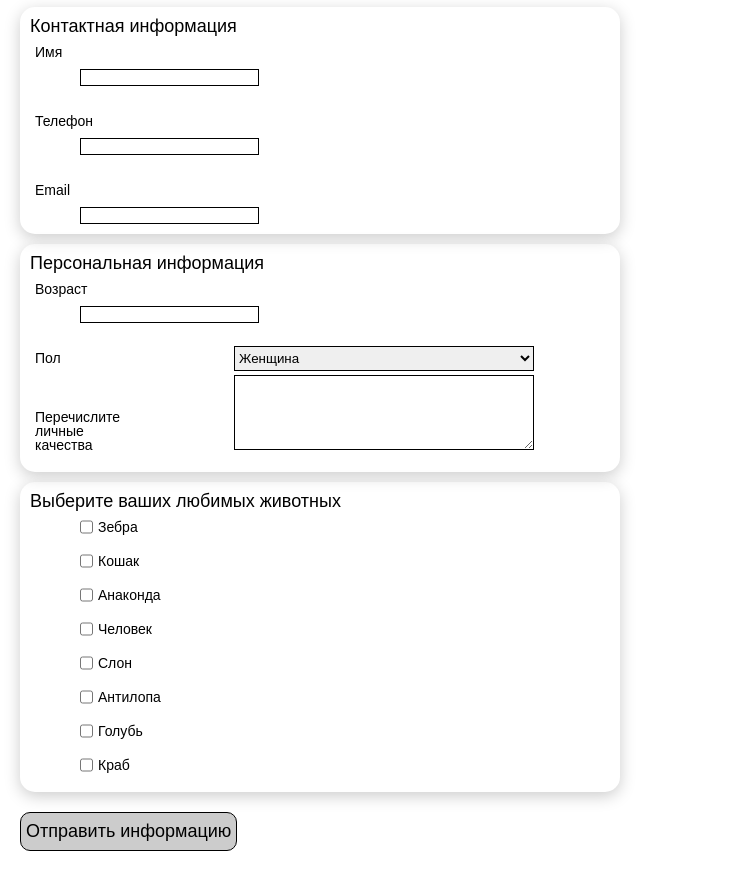
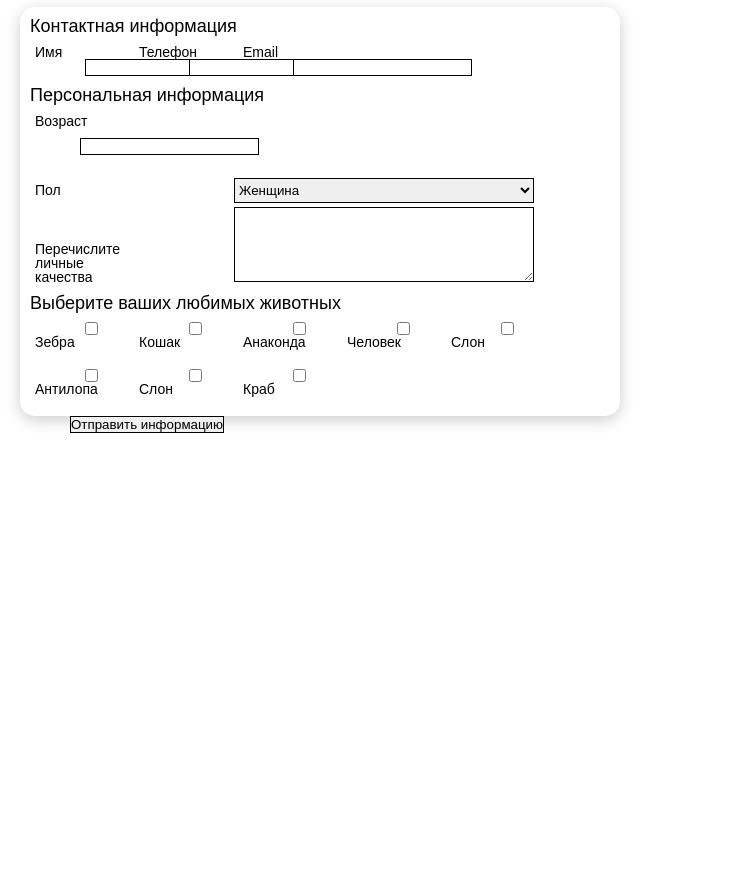
Before and after one commit to vikktoriiaa/lesson, a plain HTML site: page index.html in a window 1280 px wide. Shown: the part 119-990 px from the top of the page, without its empty margins (0-737 px from the left). After the commit the page ends 800 px from the top, so only its background shows below. Drawn offline with Linux system fonts and the light colour scheme; a web font is replaced by a local one.

Commit message:
index.html

```diff
--- a/index.html
+++ b/index.html
@@ -8,26 +8,21 @@
 </head>
 <body>
   <h1 class="content__title">Форма заявки на работу в зоопарке</h1>
-    <p class="content__text">Пожалуйста, заполните форму. Обязательные поля помечены </p>
-    <form class="contact">
-      <fieldset class="contact">
-        <legend>Контактная информация</legend>
-        <label for="name">Имя</label>
-        <input id="name" type="text" required><br>
+    <p class="content__text">Пожалуйста, заполните форму. Обязательные поля помечены</p>
+
+  <form class="contact">
+      <fieldset class="contact__fieldset">
+        <legend class="contact__title">Контактная информация</legend>
+
+        <label class="contact__label">Имя <input type="text" required></label>
+        <label class="contact__label">Телефон <input type="tel" required></label>
+        <label class="contact__label">Email <input type="email" required></label>
       </fieldset>
-      <fieldset class="name">
-        <label for="phone">Телефон</label>
-        <input id="phone" type="tel"><br>
-      </fieldset>
-      <fieldset class="name">
-        <label for="email">Email</label>
-        <input id="email" type="email" required>
-      </fieldset>
-    </form>
 
-    <form class="person">
+
       <fieldset class="person">
         <legend>Персональная информация</legend>
+
         <label for="age">Возраст</label>
         <input id="age" type="number" min="0" required><br>
         <label for="gender">Пол</label>
@@ -38,46 +33,21 @@
         <label for="message">Перечислите личные качества</label>
         <textarea id="message"></textarea>
       </fieldset>
-    </form>
 
-    <form class="animals">
       <fieldset class="animals">
         <legend>Выберите ваших любимых животных</legend>
-        <div class="zebra">
-          <input id="zebra" type="checkbox"><br>
-          <label for="zebra">Зебра</label>
-        </div>
-        <div class="cat">
-          <input id="cat" type="checkbox"><br>
-          <label for="cat">Кошак</label>
-        </div>
-        <div class="anaconda">
-          <input id="anaconda" type="checkbox"><br>
-          <label for="anaconda">Анаконда</label>
-        </div>
-        <div class="human">
-          <input id="human" type="checkbox"><br>
-          <label for="human">Человек</label>
-        </div>
-        <div class="elephant">
-          <input id="elephant" type="checkbox"><br>
-          <label for="elephant">Слон</label>
-        </div>
-        <div class="antelope">
-          <input id="antelope" type="checkbox"><br>
-          <label for="antelope">Антилопа</label>
-        </div>
-        <div class="pigeon">
-          <input id="pigeon" type="checkbox"><br>
-          <label for="pigeon">Голубь</label>
-        </div>
-        <div class="crab">
-          <input id="crab" type="checkbox">
-          <label for="crab">Краб</label>
-        </div>
+
+        <label class="animals__label"><input type="checkbox">Зебра</label>
+        <label class="animals__label"><input type="checkbox">Кошак</label>
+        <label class="animals__label"><input type="checkbox">Анаконда</label>
+        <label class="animals__label"><input type="checkbox">Человек</label>
+        <label class="animals__label"><input type="checkbox">Слон</label>
+        <label class="animals__label"><input type="checkbox">Антилопа</label>
+        <label class="animals__label"><input type="checkbox">Слон</label>
+        <label class="animals__label"><input type="checkbox">Краб</label>
       </fieldset>
     </form>
 
-    <button type="submit">Отправить информацию</button>
+    <input type="submit" value="Отправить информацию">
 </body>
 </html>
```
